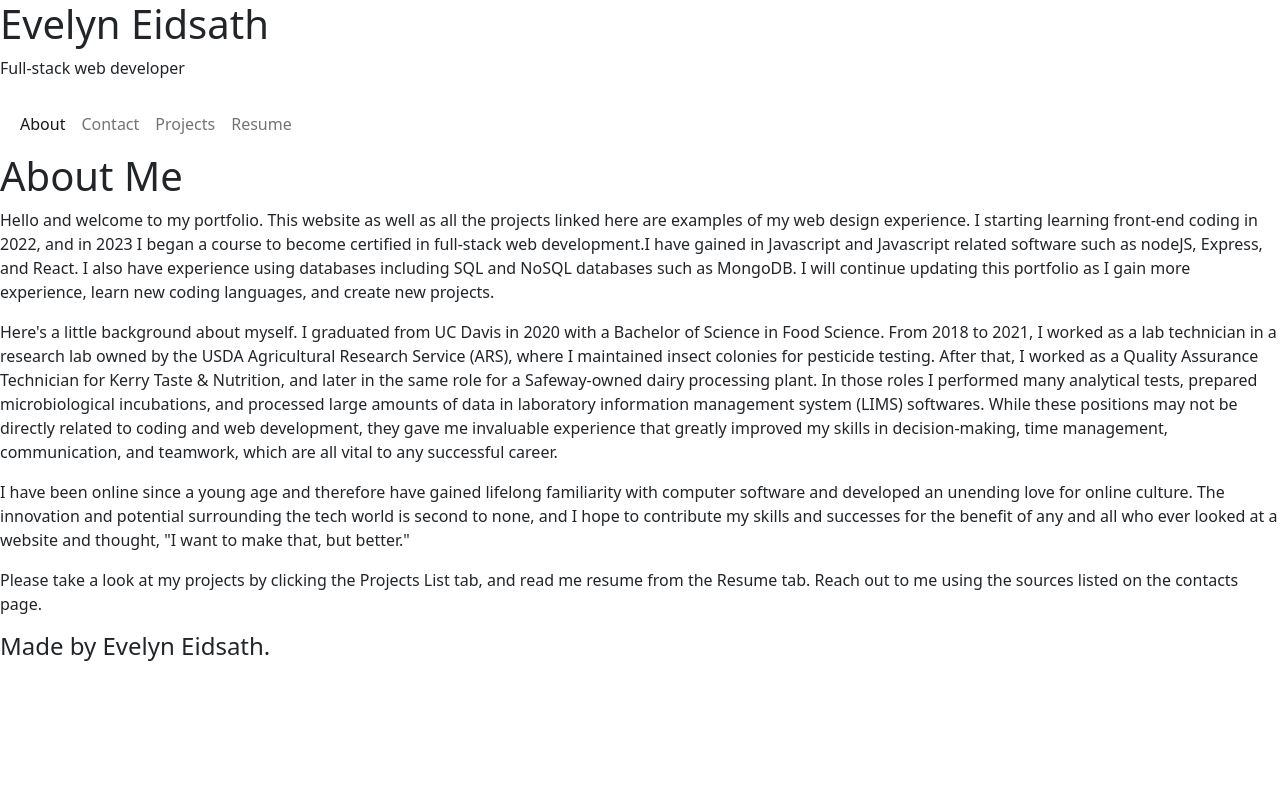
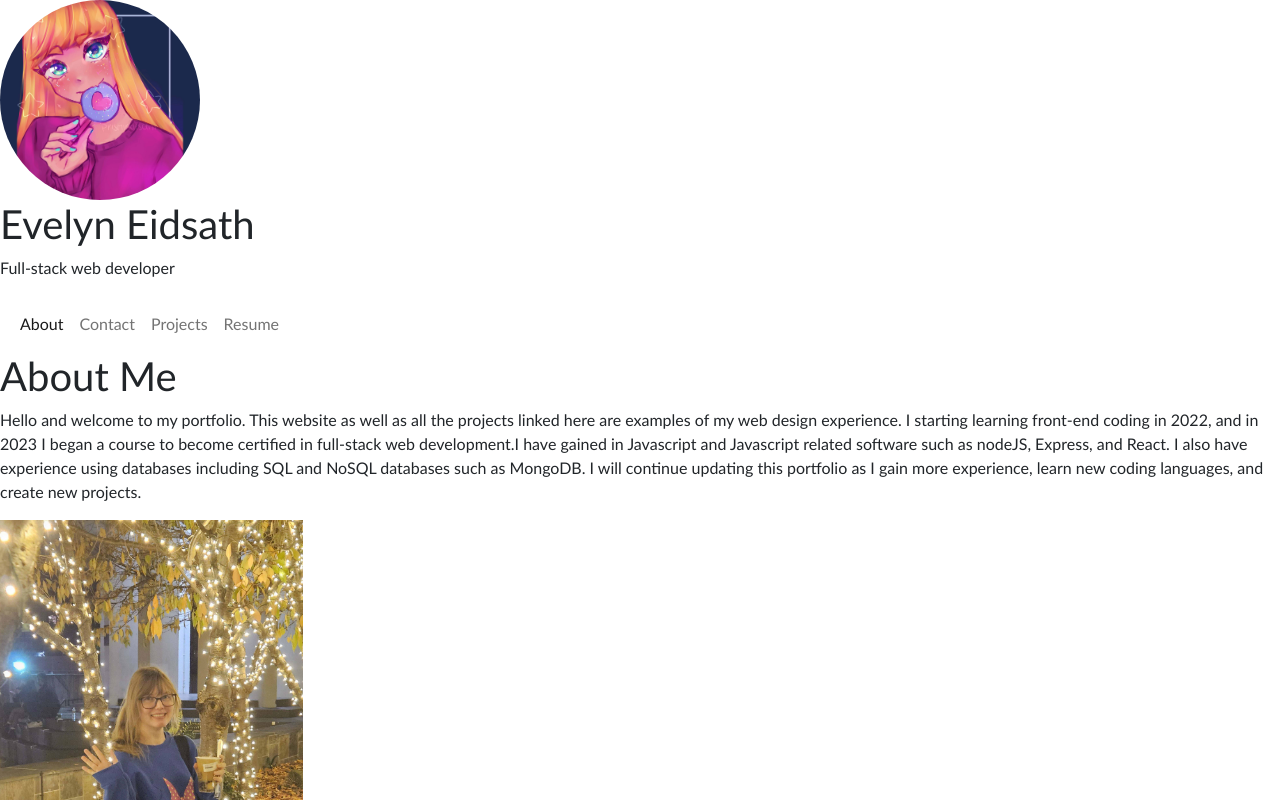
Before and after one commit to eaeidsath/React-Portfolio, a React (Vite) app: page / in a window 1280 px wide. Shown: the top 800 px of the page. Built offline with nearby package versions, Linux system fonts and the light colour scheme.

Commit message:
add photos and public directory, link photos on page

```diff
--- a/src/App.css
+++ b/src/App.css
@@ -0,0 +1,29 @@
+:root {
+    --main-color: #cbc0d3;
+    --dark: #8e9aaf;
+    --neutral: #efd3d7;
+    --light: #feeafa;
+    --light-alt: #dee2ff;
+}
+
+* {
+    box-sizing: border-box;
+    margin: 0;
+    padding: 0;
+    font-family: 'Trebuchet MS', 'Lucida Sans Unicode', 'Lucida Grande',
+        'Lucida Sans', Arial, sans-serif;
+}
+
+body {
+    background-color: var(--main-color);
+}
+
+.header-img {
+    width: 200px;
+    height: 200px;
+    border-radius: 100px;
+}
+
+.about-img {
+    height: 80vh;
+}
--- a/src/components/PortfolioContainer.jsx
+++ b/src/components/PortfolioContainer.jsx
@@ -29,6 +29,7 @@ export default function PortfolioContainer() {
     return (
         <div>
             <header>
+                <img src='../public/81021761.jpg' className='header-img'></img>
                 <h1 className="">Evelyn Eidsath</h1>
                 <p className="">Full-stack web developer</p>
             </header>
--- a/src/components/pages/About.jsx
+++ b/src/components/pages/About.jsx
@@ -5,6 +5,7 @@ export default function About() {
             <p>
                 Hello and welcome to my portfolio. This website as well as all the projects linked here are examples of my web design experience. I starting learning front-end coding in 2022, and in 2023 I began a course to become certified in full-stack web development.I have gained in Javascript and Javascript related software such as nodeJS, Express, and React. I also have experience using databases including SQL and NoSQL databases such as MongoDB. I will continue updating this portfolio as I gain more experience, learn new coding languages, and create new projects.
             </p>
+            <img src="../public/pfp.jpg" className="about-img"></img>
             <p>
                 Here's a little background about myself. I graduated from UC Davis in 2020 with a Bachelor of Science in Food Science. From 2018 to 2021, I worked as a lab technician in a research lab owned by the USDA Agricultural Research Service (ARS), where I maintained insect colonies for pesticide testing. After that, I worked as a Quality Assurance Technician for Kerry Taste & Nutrition, and later in the same role for a Safeway-owned dairy processing plant. In those roles I performed many analytical tests, prepared microbiological incubations, and processed large amounts of data in laboratory information management system (LIMS) softwares. While these positions may not be directly related to coding and web development, they gave me invaluable experience that greatly improved my skills in decision-making, time management, communication, and teamwork, which are all vital to any successful career.
             </p>
--- a/src/index.css
+++ b/src/index.css
@@ -0,0 +1,7 @@
+:root {
+    --main-color: #cbc0d3;
+    --dark: #8e9aaf;
+    --neutral: #efd3d7;
+    --light: #feeafa;
+    --light-alt: #dee2ff;
+}
```
Also changed, not shown: public/81021761.jpg (added), public/pfp.jpg (added).
